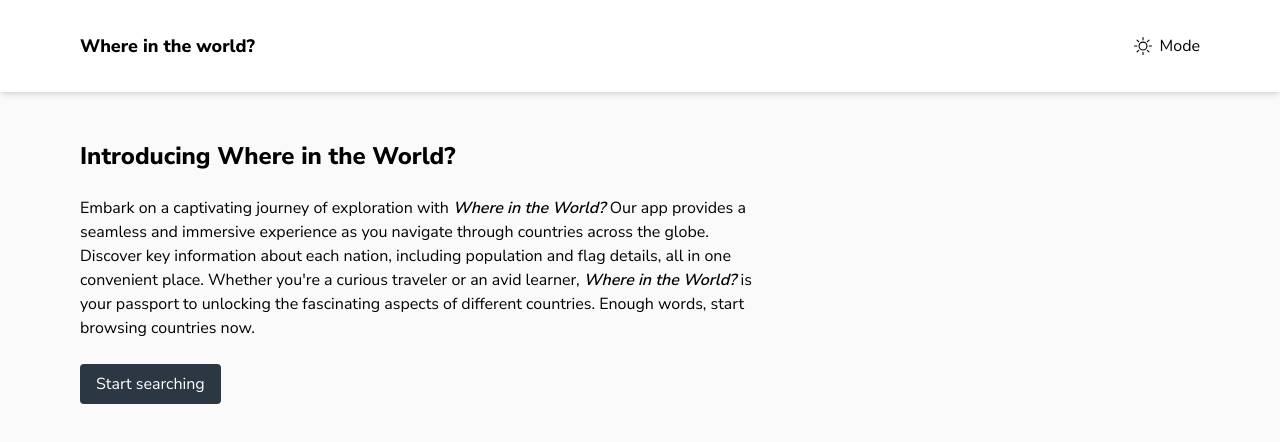
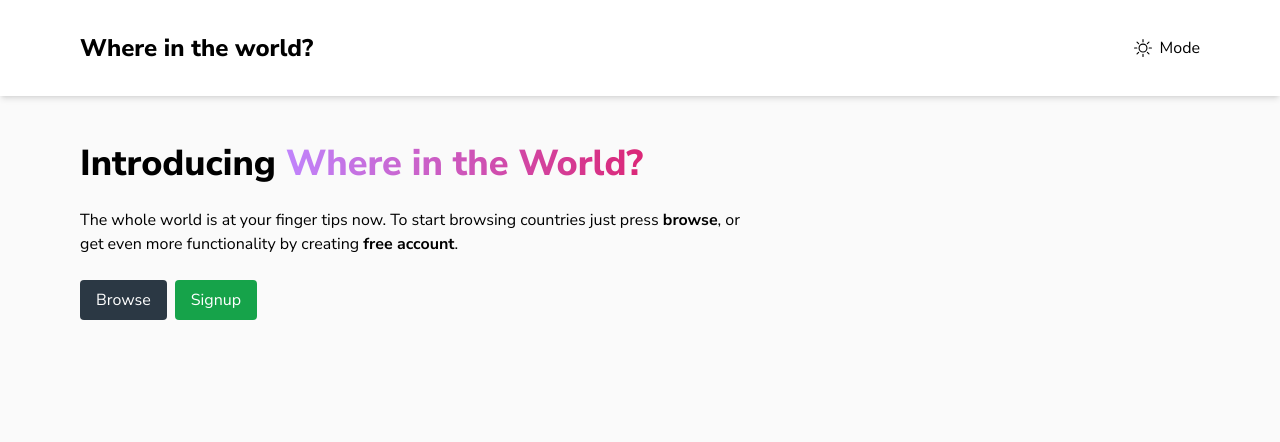
Before and after one commit to vladislav-gorovenko/countries, a Next.js app: page / in a window 1280 px wide. Shown: the top 442 px of the page. Built offline with nearby package versions, Linux system fonts and the light colour scheme.

Commit message:
Some refactoring

```diff
--- a/src/app/components/Header.tsx
+++ b/src/app/components/Header.tsx
@@ -27,7 +27,7 @@ export default function Header() {
   return (
     <header className=" bg-header shadow-md dark:bg-header-dark">
       <div className="mx-auto flex max-w-6xl justify-between px-4   py-8  ">
-        <h1 className="text-lg font-extrabold">
+        <h1 className="text-2xl font-extrabold">
           <Link href="/">Where in the world?</Link>
         </h1>
         <button className="flex items-center gap-2" onClick={toggleTheme}>
--- a/src/app/page.js
+++ b/src/app/page.js
@@ -3,27 +3,40 @@ import Link from "next/link";
 export default function Home() {
   return (
     <>
-      <h1 className="my-6 text-2xl font-extrabold">
-        Introducing Where in the World?
+      <h1 className="my-6 text-3xl font-extrabold sm:text-4xl">
+        Introducing{" "}
+        <span className="bg-gradient-to-r from-purple-400 to-pink-600 bg-clip-text font-extrabold text-transparent">
+          Where in the World?
+        </span>{" "}
       </h1>
       <p className="mb-6 max-w-2xl">
-        Embark on a captivating journey of exploration with{" "}
-        <span className="font-semibold italic">Where in the World? </span>
-        Our app provides a seamless and immersive experience as you navigate
-        through countries across the globe. Discover key information about each
-        nation, including population and flag details, all in one convenient
-        place. Whether you&apos;re a curious traveler or an avid learner,{" "}
-        <span className="font-semibold italic"> Where in the World? </span> is
-        your passport to unlocking the fascinating aspects of different
-        countries. Enough words, start browsing countries now.
+        The whole world is at your finger tips now. To start browsing countries
+        just press <span className="font-bold">browse</span>, or get even more
+        functionality by creating{" "}
+        <span className="font-bold">free account</span>.
       </p>
 
-      <Link
-        className=" inline-block rounded bg-header-dark px-4 py-2 text-text-dark transition-transform hover:scale-95 dark:bg-header dark:text-text"
-        href="/countries"
-      >
-        Start searching
-      </Link>
+      <div className="flex gap-2">
+        <Link
+          className="mb-6 inline-block rounded bg-header-dark px-4 py-2 text-text-dark transition-transform hover:scale-95 dark:bg-header dark:text-text"
+          href="/countries"
+        >
+          Browse
+        </Link>
+
+        <Link
+          className=" mb-6 inline-block rounded bg-green-600 px-4 py-2 text-text-dark transition-transform hover:scale-95 dark:bg-green-200 dark:text-text"
+          href="/countries"
+        >
+          Signup
+        </Link>
+      </div>
     </>
   );
 }
+
+// Picture taken from: 'https://www.pexels.com/photo/a-person-holding-a-globe-4167566/'
+// #2f4f4f
+// #87cefa
+// #D2b48c
+// #F5f5f5
```
